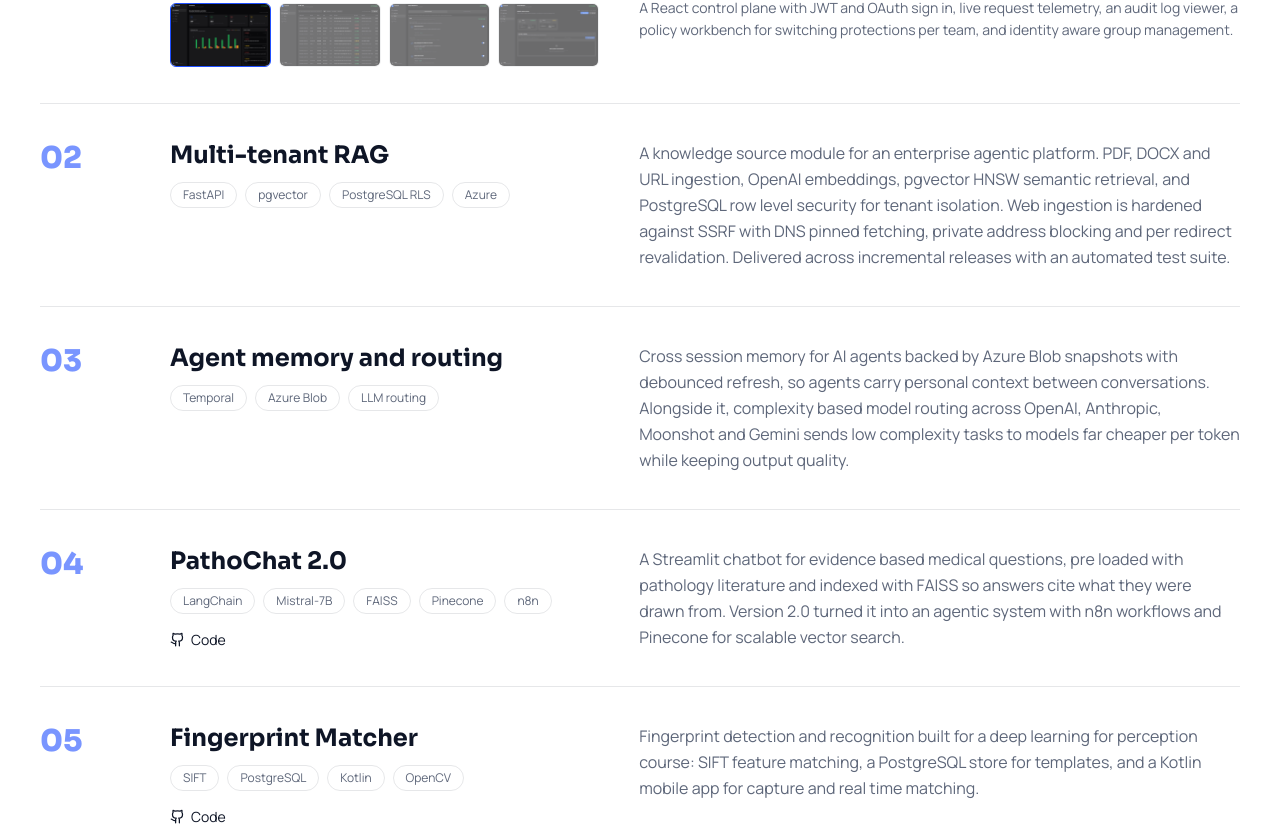
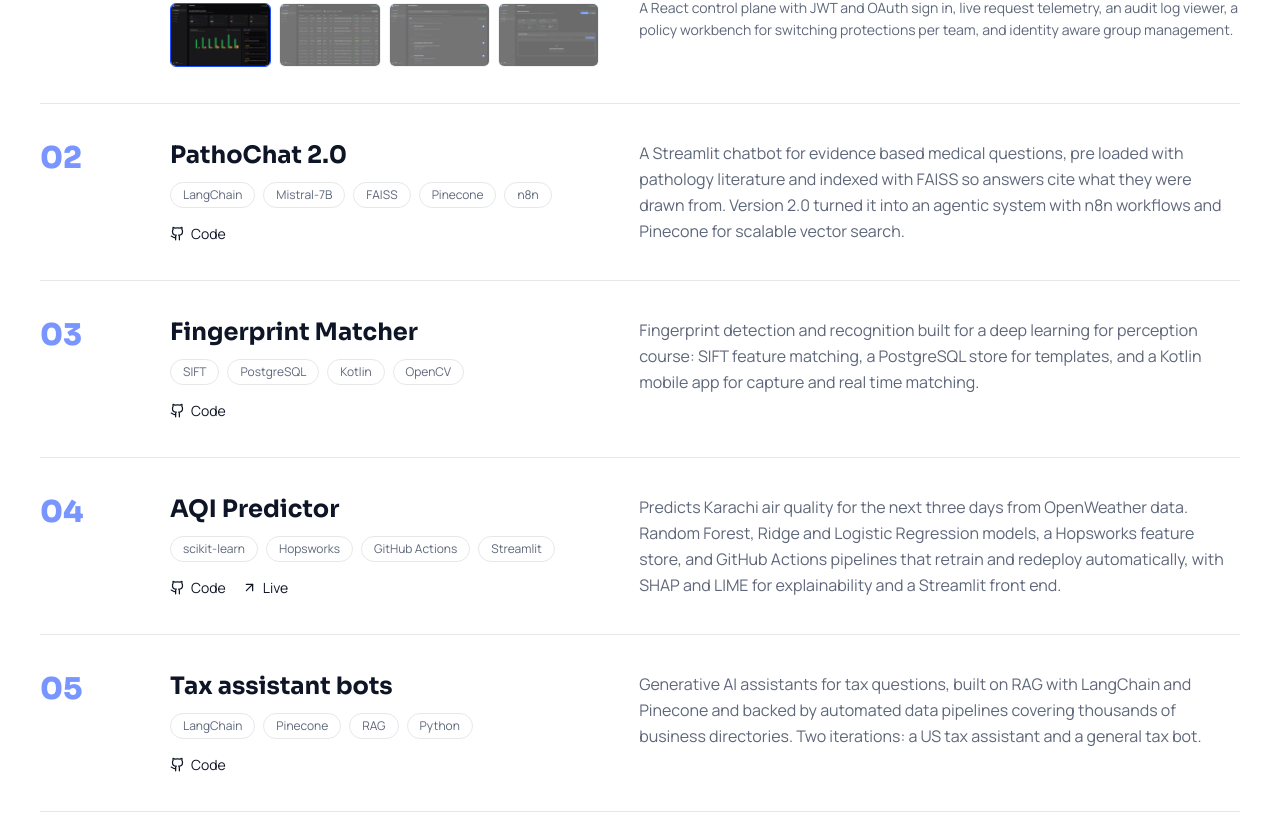
Before and after one commit to Mehdi-Abidi/My_Portfolio, a Next.js app: page / in a window 1280 px wide. Shown: the part 1540-2366 px from the top of the page. Built offline with nearby package versions, Linux system fonts and the light colour scheme.

Commit message:
Remove the multi-tenant RAG and agent memory projects.

```diff
--- a/src/data/site.ts
+++ b/src/data/site.ts
@@ -70,22 +70,6 @@
     y: 60,
   },
   {
-    slug: "rag",
-    name: "Multi-tenant RAG",
-    short: "Document and URL ingestion, embeddings, pgvector retrieval and row-level security so every tenant sees only its own knowledge.",
-    long: "A knowledge source module for an enterprise agentic platform. PDF, DOCX and URL ingestion, OpenAI embeddings, pgvector HNSW semantic retrieval, and PostgreSQL row level security for tenant isolation. Web ingestion is hardened against SSRF with DNS pinned fetching, private address blocking and per redirect revalidation. Delivered across incremental releases with an automated test suite.",
-    tags: ["FastAPI", "pgvector", "PostgreSQL RLS", "Azure"],
-  },
-  {
-    slug: "memory",
-    name: "Agent memory and routing",
-    short: "Long-term memory for AI agents with cloud snapshots, plus complexity-based routing across four model providers.",
-    long: "Cross session memory for AI agents backed by Azure Blob snapshots with debounced refresh, so agents carry personal context between conversations. Alongside it, complexity based model routing across OpenAI, Anthropic, Moonshot and Gemini sends low complexity tasks to models far cheaper per token while keeping output quality.",
-    tags: ["Temporal", "Azure Blob", "LLM routing"],
-    x: 920,
-    y: 350,
-  },
-  {
     slug: "pathochat",
     name: "PathoChat 2.0",
     short: "Medical chatbot on LangChain, FAISS and Mistral-7B, extended into an agentic system with n8n workflows and Pinecone.",
@@ -114,7 +98,7 @@
     github: "https://github.com/Mehdi-Abidi/Weather_AQI_Predictor",
     live: "https://weatheraqipredictor-gkehryzvj7munc4rwqsumy.streamlit.app/",
     x: 920,
-    y: 540,
+    y: 470,
   },
   {
     slug: "tax",
@@ -124,7 +108,7 @@
     tags: ["LangChain", "Pinecone", "RAG", "Python"],
     github: "https://github.com/Mehdi-Abidi/UsTaxPatriot",
     x: 920,
-    y: 160,
+    y: 210,
   },
 ];
 
```
